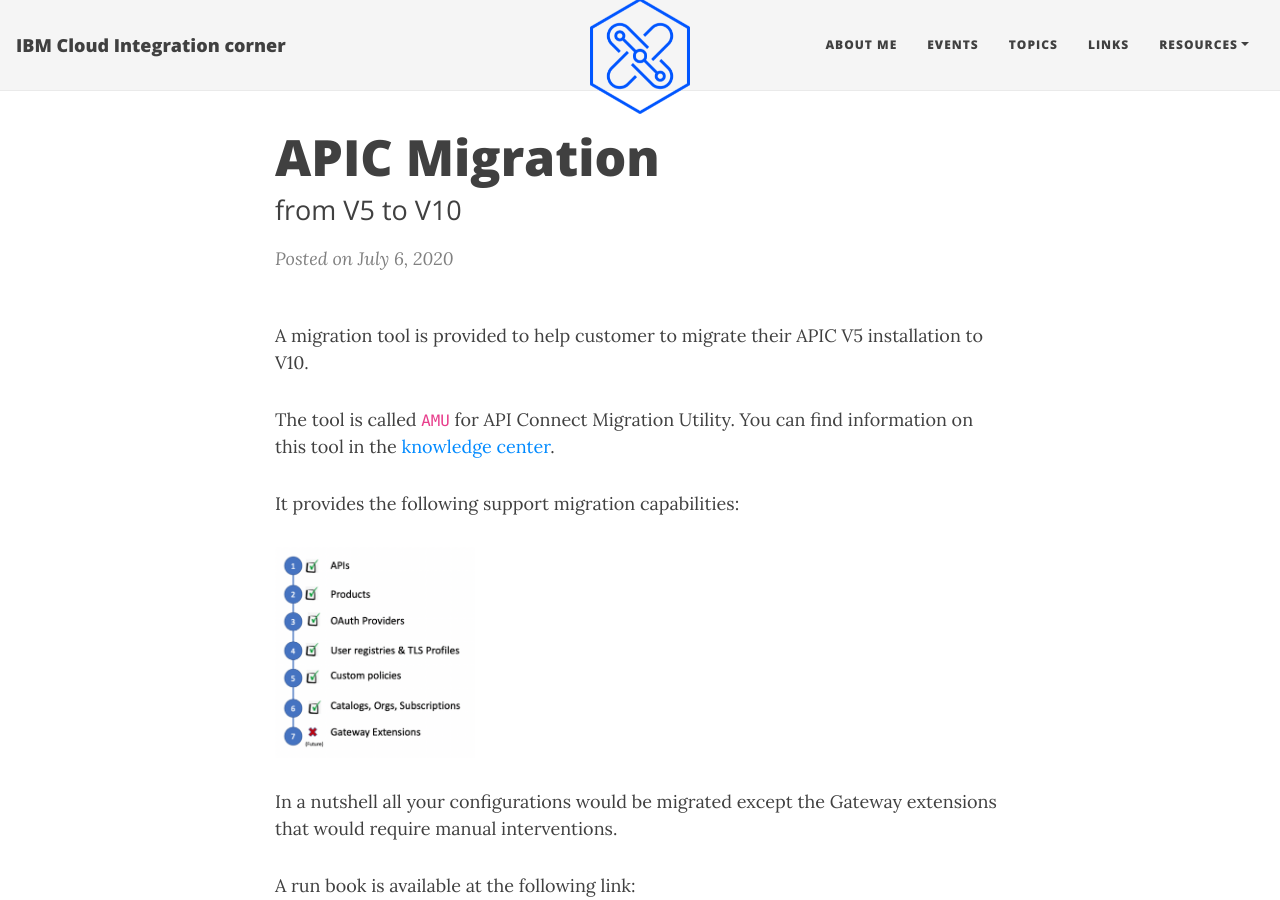
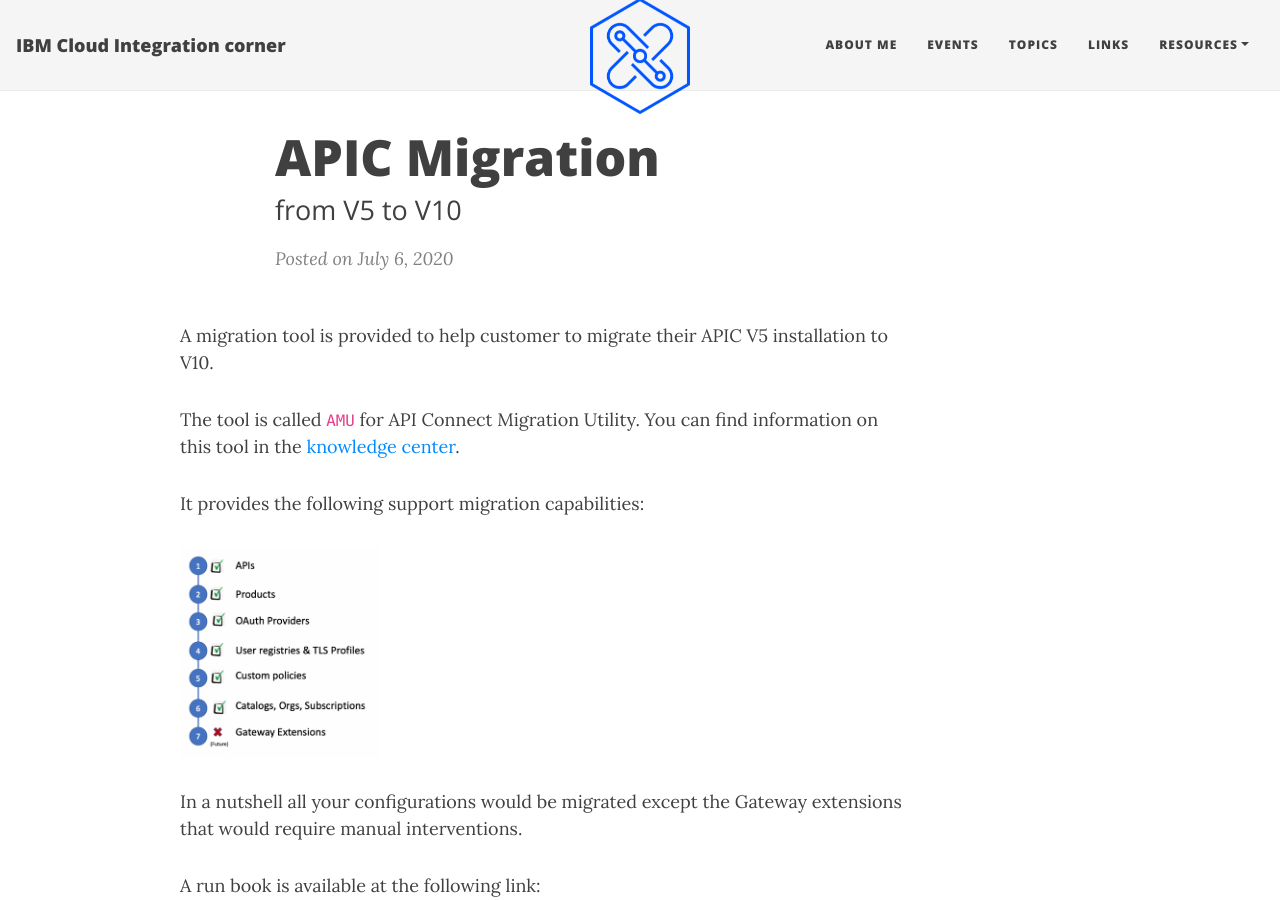
Before and after one commit to prichelle/integration.github.io, a Jekyll site: the page built from _posts/2020-07-06-APICV10-migration.md, in a window 1280 px wide and 900 px high. Built offline with Jekyll 4.4.1, drawn with Linux system fonts in a browser that asks for light colours; nearby versions of some CDN libraries; comment, search, counter and statistics services are not loaded.

Commit message:
remove post offset

```diff
--- a/_layouts/post.html
+++ b/_layouts/post.html
@@ -6,7 +6,7 @@
 
 <div class="container-md">
   <div class="row">
-    <div class="col-xl-8 offset-xl-2 col-lg-10 offset-lg-1">
+    <div class="col-xl-8 col-lg-10 offset-lg-1">
 
       {% if page.gh-repo %}
         {% assign gh_split =  page.gh-repo | split:'/'  %}
```
